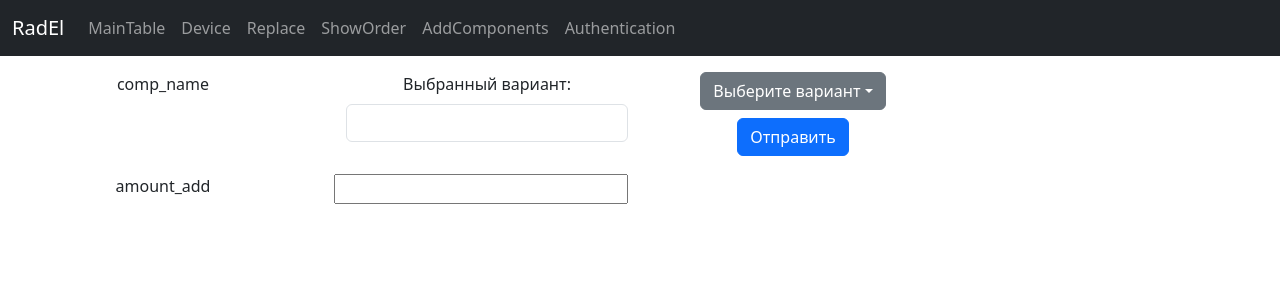
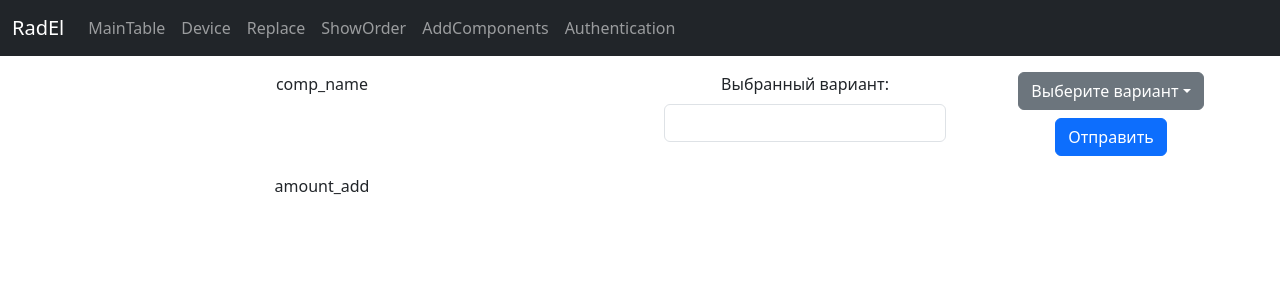
Before and after one commit to SamDemon2/radelements, a React (Create React App) app: page /my-add in a window 1280 px wide. Shown: the top 300 px of the page. Built offline with nearby package versions, Linux system fonts and the light colour scheme.

Commit message:
Шо-то

```diff
--- a/src/components/AddComponents.tsx
+++ b/src/components/AddComponents.tsx
@@ -5,7 +5,7 @@ const AddComponents = () => {
   return <>
       <div className="ms-3 me-3">
         <div className="row my-3">
-            <div className="col-3">
+            <div className="col-6">
                 comp_name
             </div>
             <div className="col-6">
@@ -13,11 +13,11 @@ const AddComponents = () => {
             </div>
         </div>
           <div className="row my-3">
-              <div className="col-3">
+              <div className="col-6">
                   amount_add
               </div>
-              <div className="col-3 d-flex justify-content-center">
-                    <input className="w-100"/>
+              <div className="col-6">
+
               </div>
           </div>
       </div>
--- a/src/components/Base.tsx
+++ b/src/components/Base.tsx
@@ -7,7 +7,7 @@ const Base = () => {
             <div className="col-md-2 d-flex">
                 <span> Select device name</span>
             </div>
-            <div className="col-md-2">
+            <div className="col-md-3">
         <select className="form-select w-100" aria-label="Default select example">
             <option selected>Select device name</option>
             <option value="1">Device_1</option>
@@ -24,7 +24,7 @@ const Base = () => {
            <div className="col-md-2 d-flex">
                <span> Select amount</span>
            </div>
-           <div className="col-md-2">
+           <div className="col-md-3">
                <input className="form-control w-100"/>
            </div>
        </div>
```
